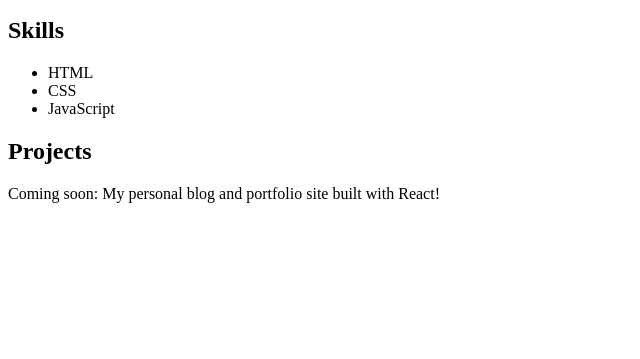
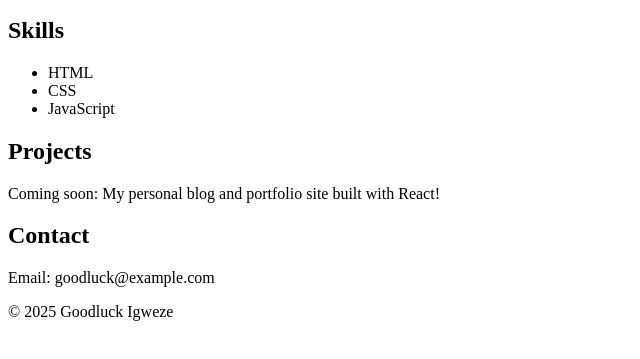
Before and after one commit to Goodluckigweze/testing-, a plain HTML site: page index.html in a window 1280 px wide. Shown: the part 127-486 px from the top of the page, without its empty margins (0-640 px from the left). Drawn offline with Linux system fonts and the light colour scheme.

Commit message:
Commit 6: Add contact info and footer

```diff
--- a/index.html
+++ b/index.html
@@ -18,3 +18,9 @@
 </ul>
 <h2>Projects</h2>
 <p>Coming soon: My personal blog and portfolio site built with React!</p>
+<h2>Contact</h2>
+<p>Email: goodluck@example.com</p>
+
+<footer>
+  <p>&copy; 2025 Goodluck Igweze</p>
+</footer>
```
